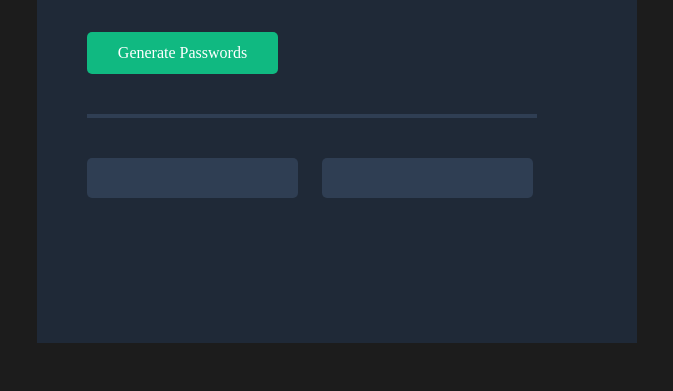
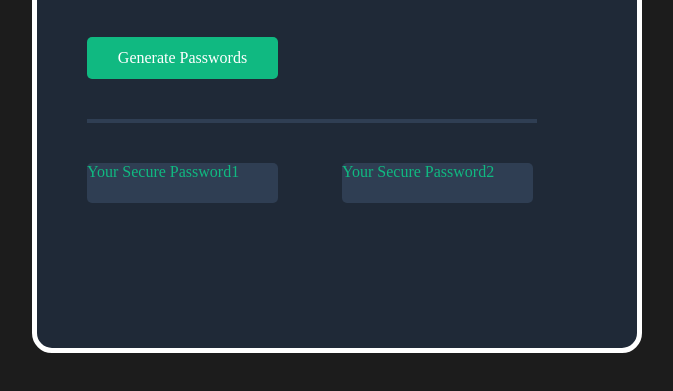
Before and after one commit to Civil-t/Password-Generator, a website built with Vite: page index.html in a window 1280 px wide. Shown: the part 297-688 px from the top of the page, without its empty margins (303-976 px from the left). Built offline with nearby package versions, Linux system fonts and the light colour scheme.

Commit message:
finished working properly no extra milestones

```diff
--- a/index.css
+++ b/index.css
@@ -12,7 +12,8 @@ body {
   flex-direction: column;
   align-items: start;
   justify-content: center;
-
+  border: 5px solid white;
+  border-radius: 20px;
   display: flex;
   padding: 60px 50px;
 }
@@ -40,6 +41,8 @@ button {
   border-radius: 5px;
   display: flex;
   flex-direction: row;
+  color: rgba(16, 185, 129, 1);
+  width: 191px;
 }
 
 .display {
--- a/index.html
+++ b/index.html
@@ -14,11 +14,11 @@
         <p>Never use an insecure password again</p>
       </div>
 
-      <button>Generate Passwords</button>
+      <button onclick="generatePassword()">Generate Passwords</button>
       <div class="line"></div>
       <div class="display">
-        <div class="rectangle"></div>
-        <div class="rectangle"></div>
+        <div class="rectangle" id="pass1"></div>
+        <div class="rectangle" id="pass2"></div>
       </div>
     </div>
 
--- a/index.js
+++ b/index.js
@@ -1,2 +1,109 @@
-const characters = ["A","B","C","D","E","F","G","H","I","J","K","L","M","N","O","P","Q","R","S","T","U","V","W","X","Y","Z","a","b","c","d","e","f","g","h","i","j","k","l","m","n","o","p","q","r","s","t","u","v","w","x","y","z", "0", "1", "2", "3", "4", "5", "6", "7", "8", "9","~","`","!","@","#","$","%","^","&","*","(",")","_","-","+","=","{","[","}","]",",","|",":",";","<",">",".","?",
-"/"];
+const characters = [
+  "A",
+  "B",
+  "C",
+  "D",
+  "E",
+  "F",
+  "G",
+  "H",
+  "I",
+  "J",
+  "K",
+  "L",
+  "M",
+  "N",
+  "O",
+  "P",
+  "Q",
+  "R",
+  "S",
+  "T",
+  "U",
+  "V",
+  "W",
+  "X",
+  "Y",
+  "Z",
+  "a",
+  "b",
+  "c",
+  "d",
+  "e",
+  "f",
+  "g",
+  "h",
+  "i",
+  "j",
+  "k",
+  "l",
+  "m",
+  "n",
+  "o",
+  "p",
+  "q",
+  "r",
+  "s",
+  "t",
+  "u",
+  "v",
+  "w",
+  "x",
+  "y",
+  "z",
+  "0",
+  "1",
+  "2",
+  "3",
+  "4",
+  "5",
+  "6",
+  "7",
+  "8",
+  "9",
+  "~",
+  "`",
+  "!",
+  "@",
+  "#",
+  "$",
+  "%",
+  "^",
+  "&",
+  "*",
+  "(",
+  ")",
+  "_",
+  "-",
+  "+",
+  "=",
+  "{",
+  "[",
+  "}",
+  "]",
+  ",",
+  "|",
+  ":",
+  ";",
+  "<",
+  ">",
+  ".",
+  "?",
+  "/",
+];
+
+let pass1 = document.getElementById("pass1");
+pass1.textContent = "Your Secure Password1";
+let pass2 = document.getElementById("pass2");
+pass2.textContent = "Your Secure Password2";
+
+function generatePassword() {
+  let password1 = "";
+  let password2 = "";
+  for (let i = 0; i < 16; i++) {
+    password1 += characters[Math.floor(Math.random() * characters.length)];
+    password2 += characters[Math.floor(Math.random() * characters.length)];
+  }
+  pass1.textContent = password1;
+  pass2.textContent = password2;
+}
```
